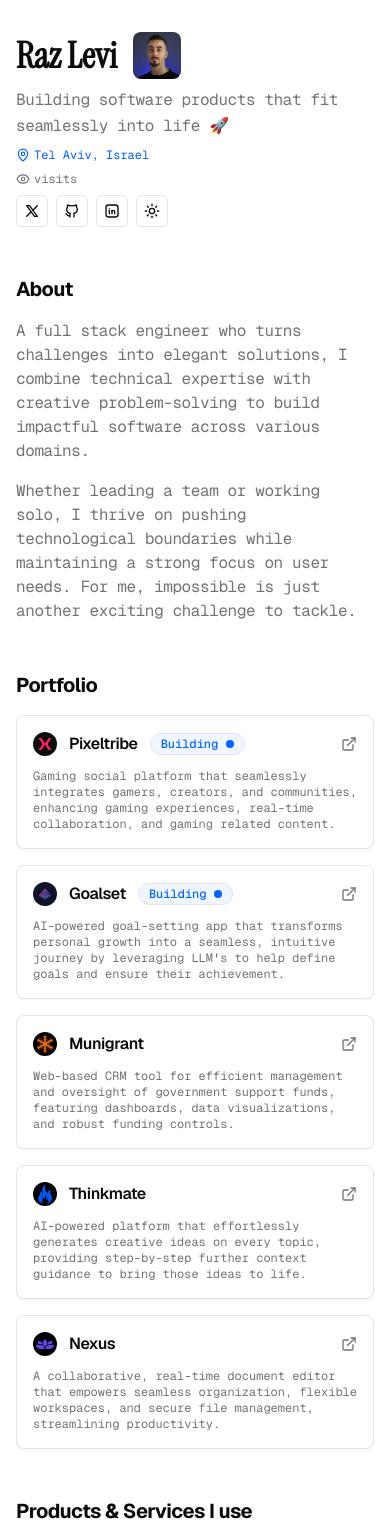
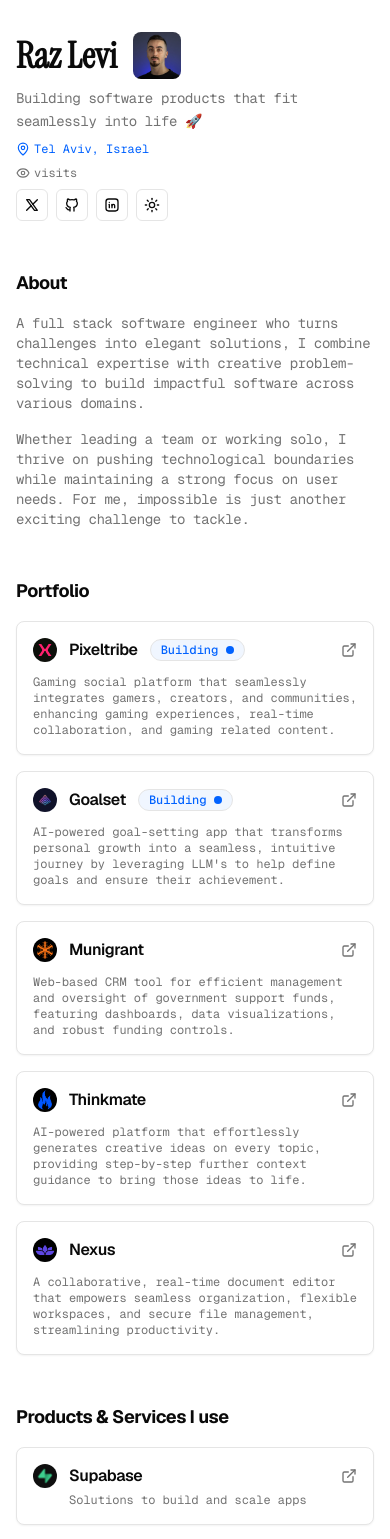
Before and after one commit to razlevio/razlevio.com, a Next.js app: page / in a window 390 px wide. Shown: the top 1539 px of the page. Built offline with nearby package versions, Linux system fonts and the light colour scheme; no server answers; the database is empty.

Commit message:
fix(copy): update the about-me paragraph

```diff
--- a/components/sections/about.tsx
+++ b/components/sections/about.tsx
@@ -5,10 +5,10 @@ export function About() {
   return (
     <FadeIn delay={0.2}>
       <section id="about">
-        <h2 className="text-xl mb-4 font-sans font-bold tracking-tight">
+        <h2 className="text-lg sm:text-xl mb-4 font-sans font-bold tracking-tight ">
           {about.title}
         </h2>
-        <div className="space-y-4 tracking-tight">
+        <div className="space-y-4 tracking-tight text-sm sm:text-base">
           <p className="text-muted-foreground">{about.p1}</p>
           <p className="text-muted-foreground">{about.p2}</p>
         </div>
--- a/components/sections/header.tsx
+++ b/components/sections/header.tsx
@@ -26,7 +26,7 @@ export function Header() {
               />
             </div>
           </div>
-          <p className="leading-relaxed tracking-tight text-muted-foreground">
+          <p className="text-sm sm:text-base leading-relaxed tracking-tight text-muted-foreground">
             {about.headline}
           </p>
           <div className="flex flex-col items-start sm:flex-row sm:items-center justify-between gap-2">
--- a/components/sections/portfolio.tsx
+++ b/components/sections/portfolio.tsx
@@ -8,7 +8,7 @@ export function Portfolio() {
   return (
     <section id="portfolio">
       <FadeIn delay={0.3}>
-        <h2 className="text-xl mb-4 font-sans font-bold tracking-tight">
+        <h2 className="text-lg sm:text-xl mb-4 font-sans font-bold tracking-tight">
           Portfolio
         </h2>
       </FadeIn>
--- a/components/sections/services.tsx
+++ b/components/sections/services.tsx
@@ -8,7 +8,7 @@ export function Services() {
   return (
     <section id="services">
       <FadeIn delay={0.4}>
-        <h2 className="text-xl mb-4 font-sans font-bold tracking-tight">
+        <h2 className="text-lg sm:text-xl mb-4 font-sans font-bold tracking-tight">
           Products & Services I use
         </h2>
       </FadeIn>
--- a/components/view-counter.tsx
+++ b/components/view-counter.tsx
@@ -6,7 +6,6 @@ export const dynamic = "force-dynamic";
 
 export async function ViewCounter() {
   try {
-    const { views: currentViews } = await getPageViews();
     const { views } = await incrementPageViews();
 
     return (
--- a/data/about.ts
+++ b/data/about.ts
@@ -11,7 +11,7 @@ export const about = {
   headline: "Building software products that fit seamlessly into life 🚀",
   location: "Tel Aviv, Israel",
   title: "About",
-  p1: "A full stack engineer who turns challenges into elegant solutions, I combine technical expertise with creative problem-solving to build impactful software across various domains.",
+  p1: "A full stack software engineer who turns challenges into elegant solutions, I combine technical expertise with creative problem-solving to build impactful software across various domains.",
   p2: "Whether leading a team or working solo, I thrive on pushing technological boundaries while maintaining a strong focus on user needs. For me, impossible is just another exciting challenge to tackle.",
   socials: [
     {
```
